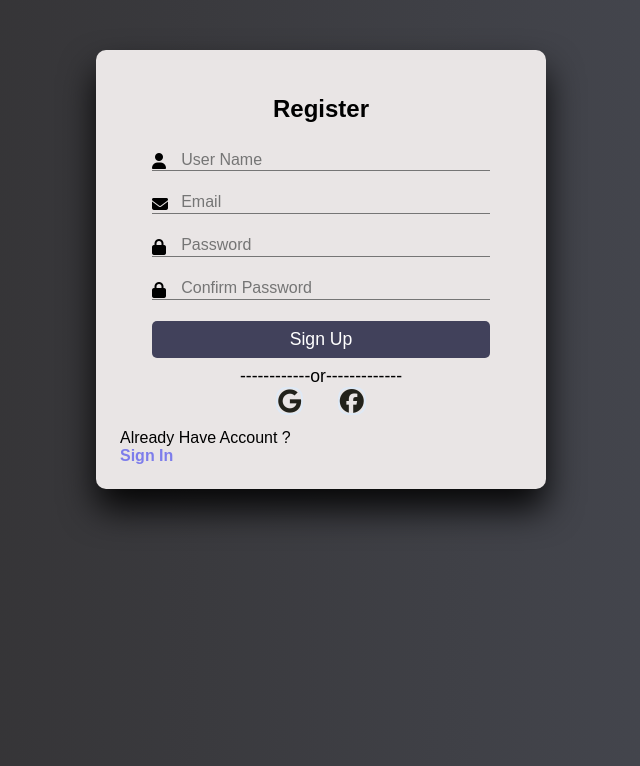
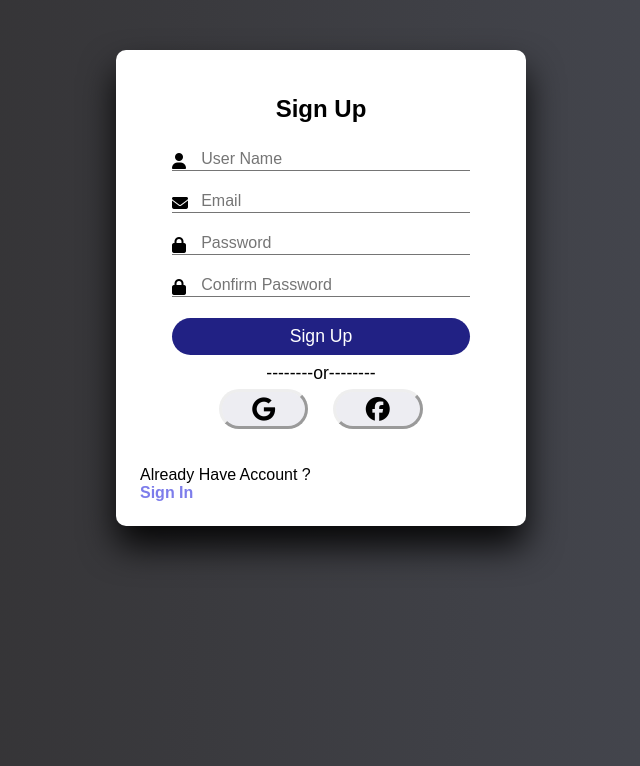
Before and after one commit to Dilshan118/IWT_Final_Project, a PHP site: page /register.html in a window 1280 px wide. Shown: the top 766 px of the page, without its empty margins (319-959 px from the left). Run offline with PHP 8.4, Linux system fonts and the light colour scheme; some libraries are stand-ins or nearby versions.

Commit message:
make some changes in layout

```diff
--- a/Login & sign up/register.html
+++ b/Login & sign up/register.html
@@ -6,7 +6,7 @@
   </head>
   <body>
     <div class="container" id="signup">
-      <h1 class="form-title">Register</h1>
+      <h1 class="form-title">Sign Up</h1>
 
       <form action="" method="post">
 
@@ -38,7 +38,7 @@
       </form>
 
       <p class="or">
-        ------------or-------------
+        --------or--------
       </p>
 
       <div class="icon">
--- a/Login & sign up/style.css
+++ b/Login & sign up/style.css
@@ -9,8 +9,8 @@ body{
   background:linear-gradient(to right,#2f2d2d,#4a4d57);
 }
 .container{
-  background:#e9e5e5;
-  width:450px;
+  background:white;
+  width:410px;
   padding:1.5rem;
   margin:50px auto;
   border-radius:10px;
@@ -37,7 +37,7 @@ input{
 }
 .input-group{
   padding:1% 0;
-  position:relative;
+  position: relative;
 
 }
 .input-group i{
@@ -82,15 +82,17 @@ input:focus~label,input:not(:placeholder-shown)~label{
 }
 .btn{
   font-size:1.1rem;
-  padding:8px 0;
-  border-radius:5px;
+  padding:8px;
+  border-radius:40px;
   outline:none;
   border:none;
   width:100%;
-  background:rgb(65, 65, 91);
+  background:rgb(33, 33, 132);
   color:white;
   cursor:pointer;
   transition:0.9s;
+  display: block;
+  margin:0 auto;
 }
 .btn:hover{
   background:#0e0235;
@@ -104,25 +106,26 @@ input:focus~label,input:not(:placeholder-shown)~label{
   text-align:center;
 }
 .icon i{
-  color:rgb(34, 34, 27);
-  padding:0rem, 1.5rem;
-  border-radius:10px;
+  color:rgb(0, 0, 0);
+  background-color: #ededf2;
+  padding:5px 30px;
+  border-radius:100px;
   font-size:1.5rem;
   cursor:pointer;
-  border:2px solid #dfe9f5;
-  margin:0 15px;
+  border-style: outset;
+  margin:5 10px;
   transition:1s;
 }
 .icon i:hover{
-  background:#5b5961;
+  color: blue;
   font-size:1.6rem;
-  border:2px solid rgb(31, 31, 33);
+  border:none;
 }
 .links{
   display:flex;
   justify-content:space-around;
-  padding:0 4rem;
-  margin-top:0.9rem;
+  padding:0 5rem;
+  margin-top:2rem;
   font-weight:bold;
 }
 button{
```
